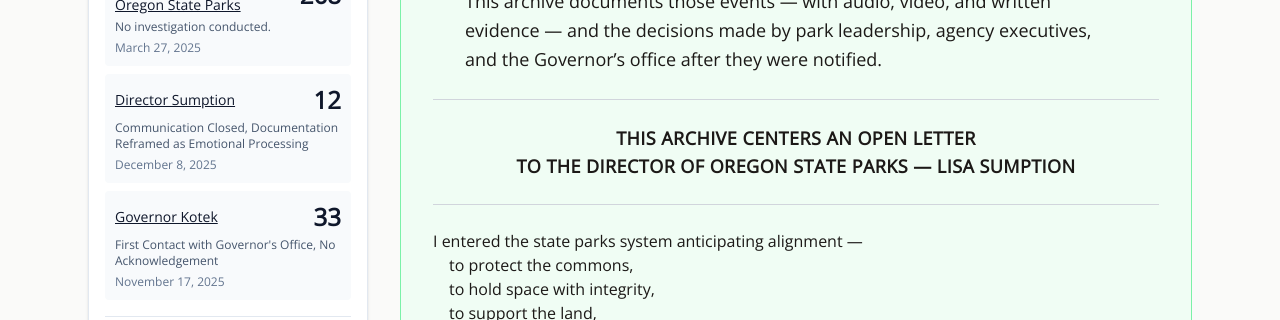
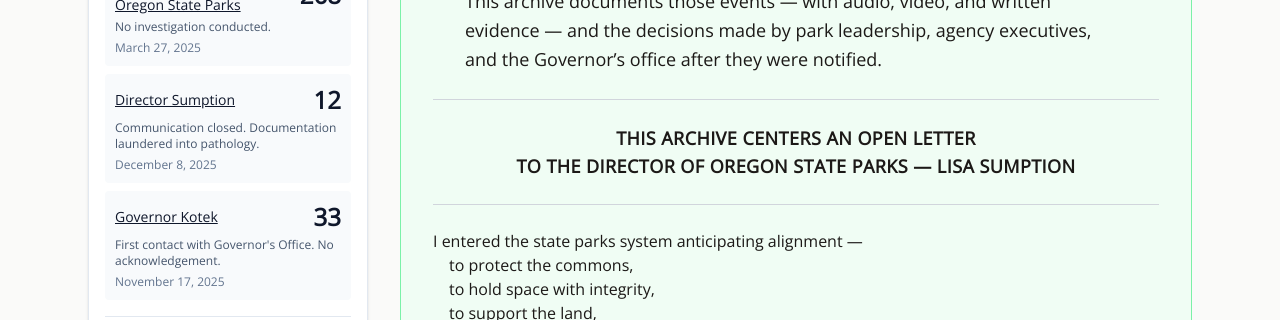
Before and after one commit to rswfire/rswfire.oprd, a Next.js app: page / in a window 1280 px wide. Shown: the part 1020-1340 px from the top of the page. Built offline with nearby package versions, Linux system fonts and the light colour scheme.

Commit message:
Updated SilenceTracker.tsx

```diff
--- a/components/archive/SilenceTracker.tsx
+++ b/components/archive/SilenceTracker.tsx
@@ -27,13 +27,13 @@ const SILENCE_EVENTS: TrackedEvent[] = [
     {
         label: "Director Sumption",
         date: "2025-12-08",
-        context: "Communication Closed, Documentation Reframed as Emotional Processing",
+        context: "Communication closed. Documentation laundered into pathology.",
         link: "/lisa-sumption"
     },
     {
         label: "Governor Kotek",
         date: "2025-11-17",
-        context: "First Contact with Governor's Office, No Acknowledgement",
+        context: "First contact with Governor's Office. No acknowledgement.",
         link: "/governor-kotek"
     }
 ];
```
